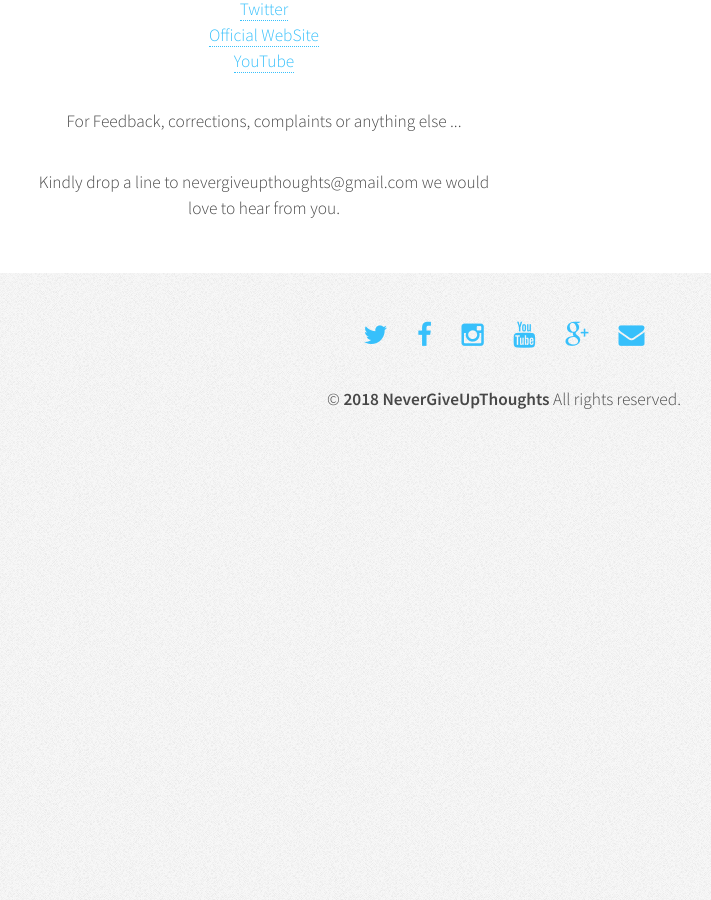
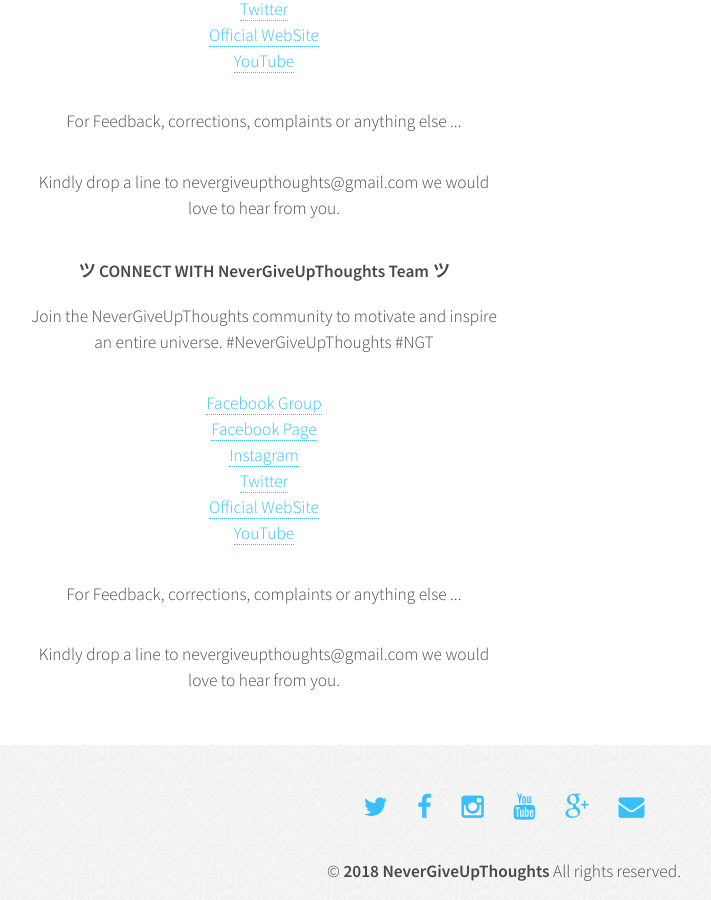
Before and after one commit to NeverGiveUpThoughts/ngt.github.io, a Jekyll site: the page built from contact.html, in a window 1280 px wide and 900 px high, scrolled down 1293 px. Shown: the whole window, without its empty margins (136-847 px from the left). Built offline with Jekyll 4.4.1, drawn with Linux system fonts in a browser that asks for light colours; before the commit the page ends 1739 px from its top, so only the background shows below that.

Commit message:
Update contact.html

```diff
--- a/contact.html
+++ b/contact.html
@@ -36,6 +36,21 @@
 										</div>
 									</div>
 								</form>
+					<div>
+									<h1>ツ  CONNECT WITH NeverGiveUpThoughts Team  ツ</h1>
+<p>Join the NeverGiveUpThoughts community to motivate and inspire an entire universe. #NeverGiveUpThoughts #NGT</p>
+<ul>
+<li><a href=" https://www.facebook.com/groups/NeverGiveUpThoughts/" target="_blank"> Facebook Group </a></li>
+<li><a href=" https://www.facebook.com/NeverGiveUpThoughts/" target="_blank" > Facebook Page  </a></li>
+<li><a href="https://www.instagram.com/nevergiveupthoughts/" target="_blank"> Instagram  </a></li>
+<li><a href=" https://twitter.com/NG_Thoughts " target="_blank">Twitter</a></li>
+<li><a href="https://nevergiveupthoughts.com" target="_blank"> Official WebSite </a></li>
+<li><a href=" https://www.youtube.com/channel/UCJb1eyO_q4FUfZCz52yhLdg " target="_blank"> YouTube  </a></li>
+</ul>
+<p>For Feedback, corrections, complaints or anything else ...</p>
+<p>Kindly drop a line to nevergiveupthoughts@gmail.com we would love to hear from you. </p>
+
+									</div>
 										</div>
 										<div>
 									<h1>ツ  CONNECT WITH NeverGiveUpThoughts Team  ツ</h1>
```
